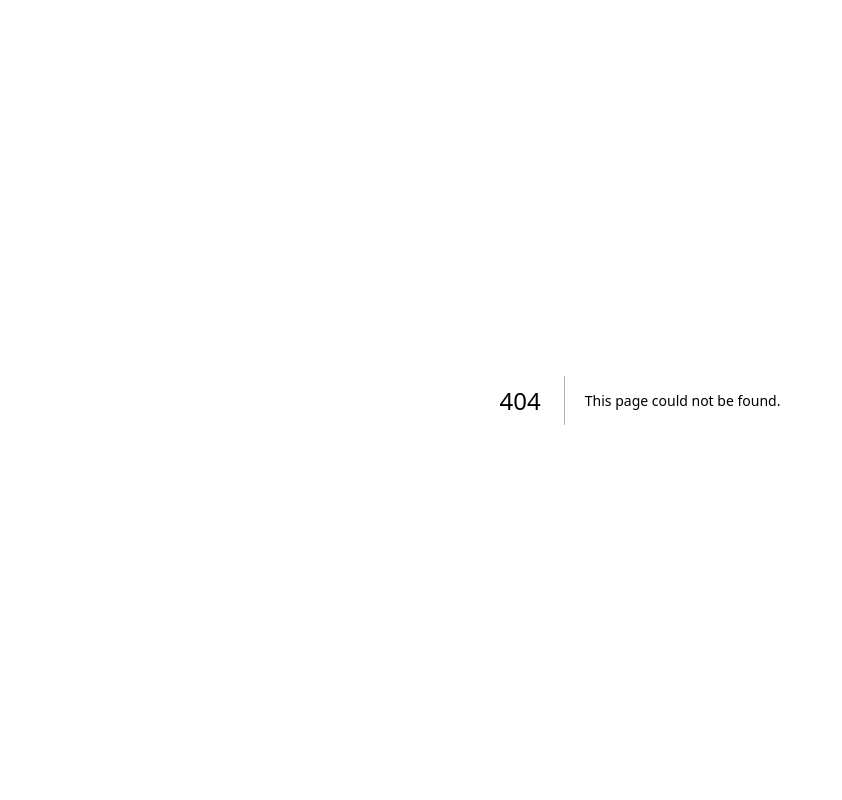
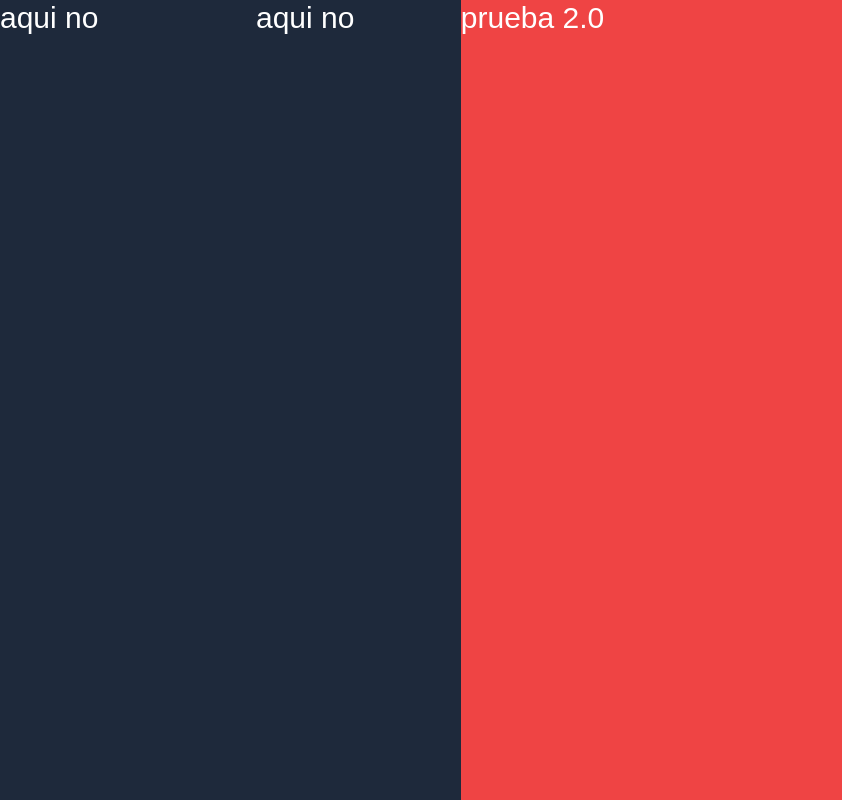
Before and after one commit to SimonBrial/frontend-gym-app, a Next.js app: page /home/details in a window 1280 px wide. Before the commit this address had no page. Shown: the whole page, without its empty margins (0-842 px from the left). Built offline with nearby package versions, Linux system fonts and the light colour scheme.

Commit message:
Creation: Creation of the details section where the administrator can manage the user in the database.

```diff
--- a/package.json
+++ b/package.json
@@ -10,6 +10,7 @@
   },
   "dependencies": {
     "@hookform/resolvers": "^3.9.0",
+    "@phosphor-icons/react": "^2.1.7",
     "@radix-ui/react-label": "^2.1.0",
     "@radix-ui/react-slot": "^1.1.0",
     "class-variance-authority": "^0.7.0",
--- /dev/null
+++ b/src/app/home/details/page.tsx
@@ -0,0 +1,5 @@
+import HomeLayout from "../layout";
+
+export default function page() {
+  return <HomeLayout>prueba 2.0</HomeLayout>;
+}
--- /dev/null
+++ b/src/app/home/layout.tsx
@@ -0,0 +1,15 @@
+import NavSidebar from "@/components/sidebar/NavSidebar";
+import React from "react";
+
+export default function HomeLayout({
+  children,
+}: Readonly<{
+  children: React.ReactNode;
+}>) {
+  return (
+    <div className="w-full h-screen bg-slate-800 text-white flex text-3xl">
+      <NavSidebar />
+      <div className="w-[80%] bg-red-500">{children}</div>
+    </div>
+  );
+}
--- a/src/app/home/page.tsx
+++ b/src/app/home/page.tsx
@@ -1,7 +1,5 @@
-import React from 'react'
+import HomeLayout from "./layout";
 
 export default function page() {
-  return (
-    <div className='w-full h-screen bg-slate-800 text-white flex justify-center items-center text-3xl'>Home</div>
-  )
+  return <HomeLayout>prueba home</HomeLayout>;
 }
--- /dev/null
+++ b/src/app/home/table/TableContainer.tsx
@@ -0,0 +1,7 @@
+import React from 'react'
+
+export function TableContainer() {
+  return (
+    <div>TableContainer</div>
+  )
+}
--- a/src/app/page.tsx
+++ b/src/app/page.tsx
@@ -1,20 +1,21 @@
-import { TypographyH3, TypographyP } from "@/components/typography";
+import { TypographyP } from "@/components/typography";
 import imgBackground from "../../public/img/login-background.jpg";
 import LoginForm from "./LoginForm";
 import Image from "next/image";
+import Logo from "@/components/Logo";
 
 export default function Login() {
   return (
     <main className="flex min-h-screen">
       <div className=" w-3/4 flex justify-center items-center">
-        <Image src={imgBackground} alt="login background" className="w-full h-screen" />
+        <Image
+          src={imgBackground}
+          alt="login background"
+          className="w-full h-screen"
+        />
       </div>
       <div className="flex flex-col justify-between items-center w-1/4 bg-neutralBlack p-6">
-        <div className="flex gap-1">
-          <TypographyH3 description={"SMART"} fontjura color="text-white" />
-          <TypographyH3 description={"GYM"} fontjura color="text-principal" />
-          <TypographyH3 description={"ADMIN"} fontjura color="text-white" />
-        </div>
+        <Logo />
         <LoginForm />
         <TypographyP
           description={"2024 @ Contactar soporte"}
--- /dev/null
+++ b/src/components/Logo.tsx
@@ -0,0 +1,13 @@
+import { TypographyH3 } from "@/components/typography";
+
+function Logo() {
+  return (
+    <div className="flex gap-1">
+      <TypographyH3 description={"SMART"} fontjura color="text-white" />
+      <TypographyH3 description={"GYM"} fontjura color="text-principal" />
+      <TypographyH3 description={"ADMIN"} fontjura color="text-white" />
+    </div>
+  );
+}
+
+export default Logo;
--- /dev/null
+++ b/src/components/sidebar/NavSidebar.tsx
@@ -0,0 +1,7 @@
+import React from 'react'
+
+export default function NavSidebar() {
+  return (
+    <div className='w-[20%]'>aqui no</div>
+  )
+}
```
Also changed, not shown: 1 other file (tests, documents, lock files or other folders).
